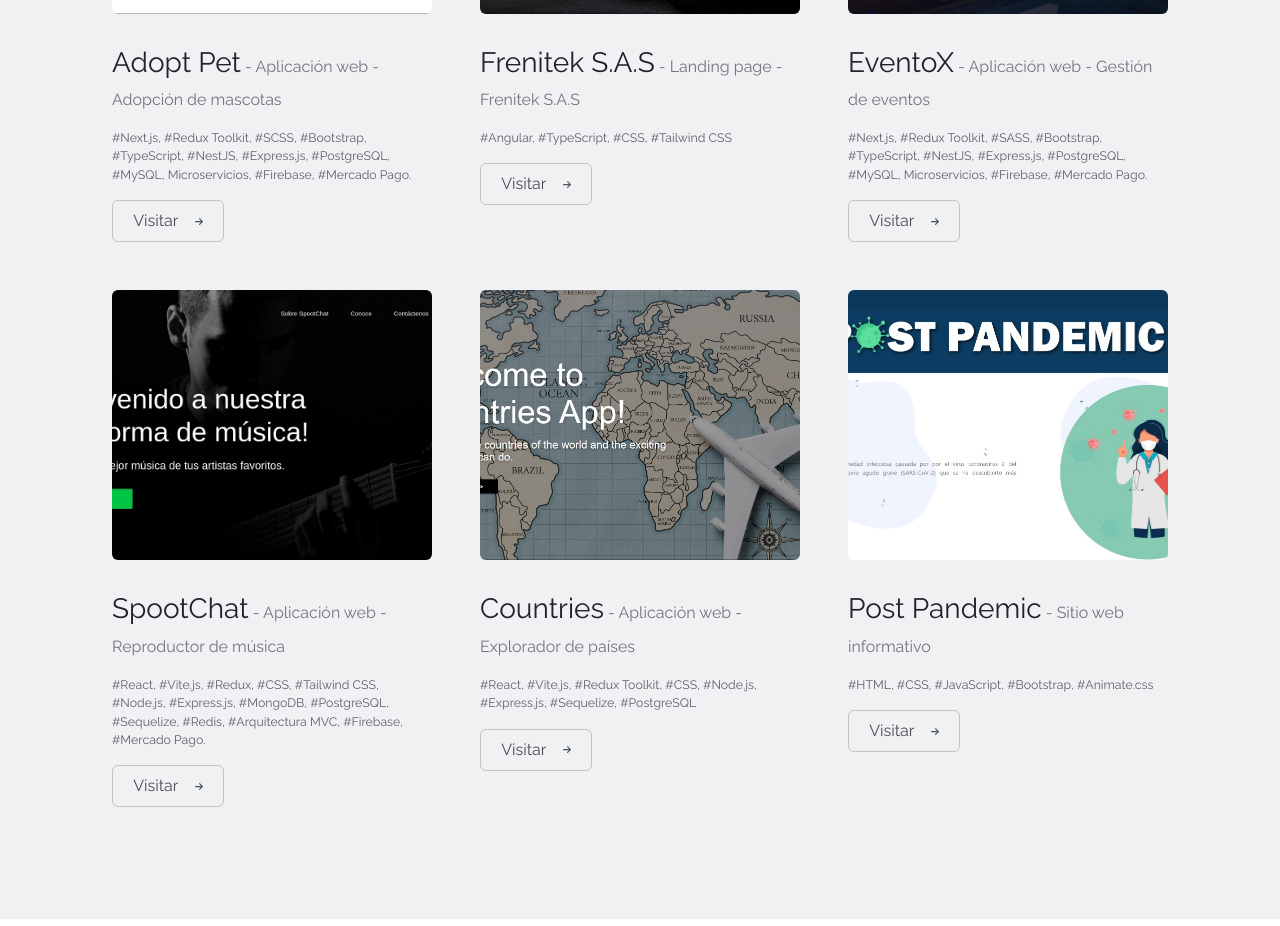
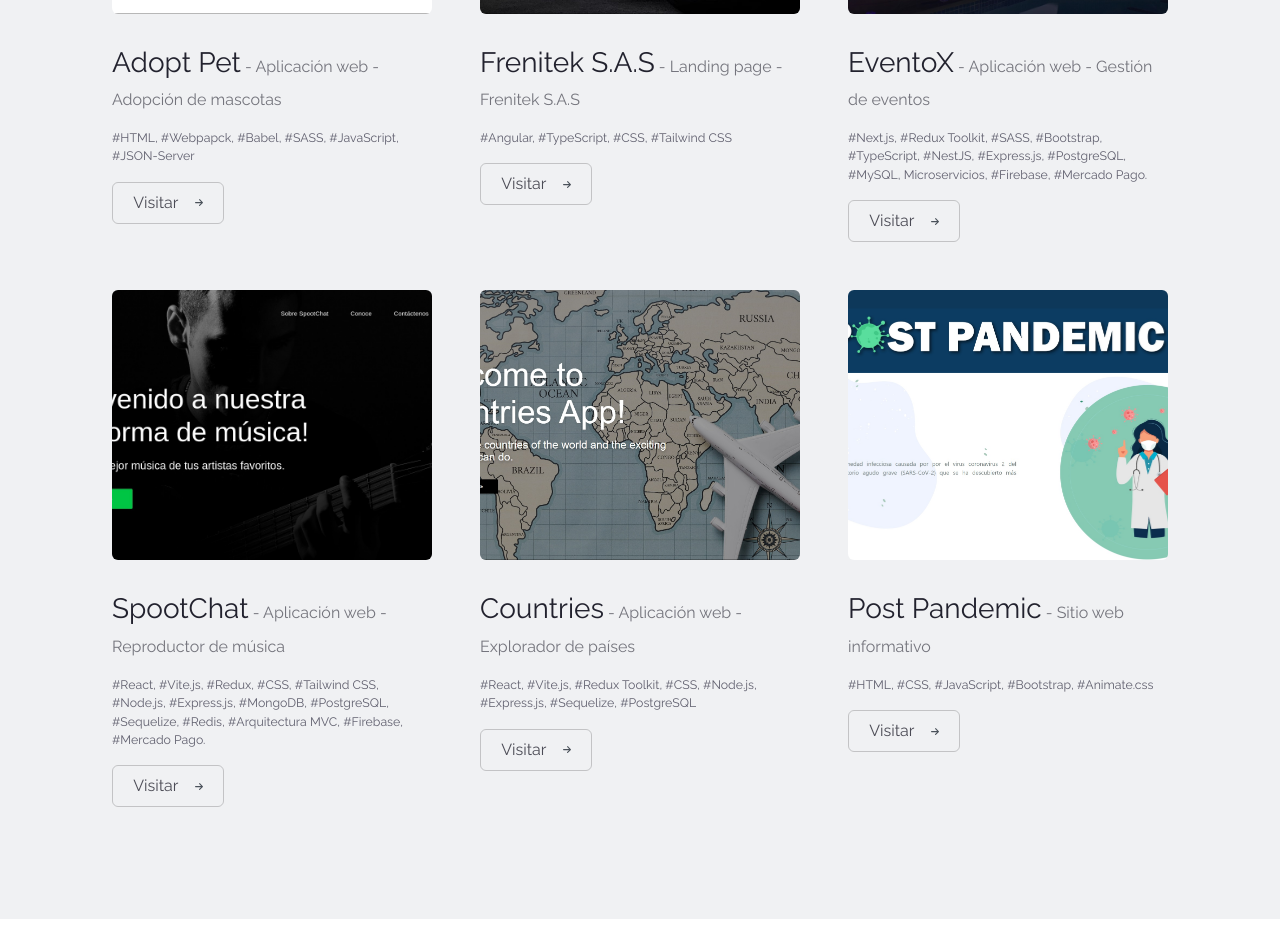
Before and after one commit to svalentinaog/portfolio-svalentinaog, a React (Vite) app: page / in a window 1280 px wide. Shown: the part 2621-3547 px from the top of the page. Built offline with nearby package versions, Linux system fonts and the light colour scheme.

Commit message:
update projects

```diff
--- a/src/components/Projects.tsx
+++ b/src/components/Projects.tsx
@@ -9,7 +9,7 @@ export default function Projects() {
       image: 'adoptpet.jpg',
       name: 'Adopt Pet',
       description: lg("adoptpet"),
-      technologies: "#Next.js, #Redux Toolkit, #SCSS, #Bootstrap, #TypeScript, #NestJS, #Express.js, #PostgreSQL, #MySQL, Microservicios, #Firebase, #Mercado Pago.",
+      technologies: "#HTML, #Webpapck, #Babel, #SASS, #JavaScript, #JSON-Server",
       visit: "https://adoptpet-app.vercel.app"
     },
     {
```
